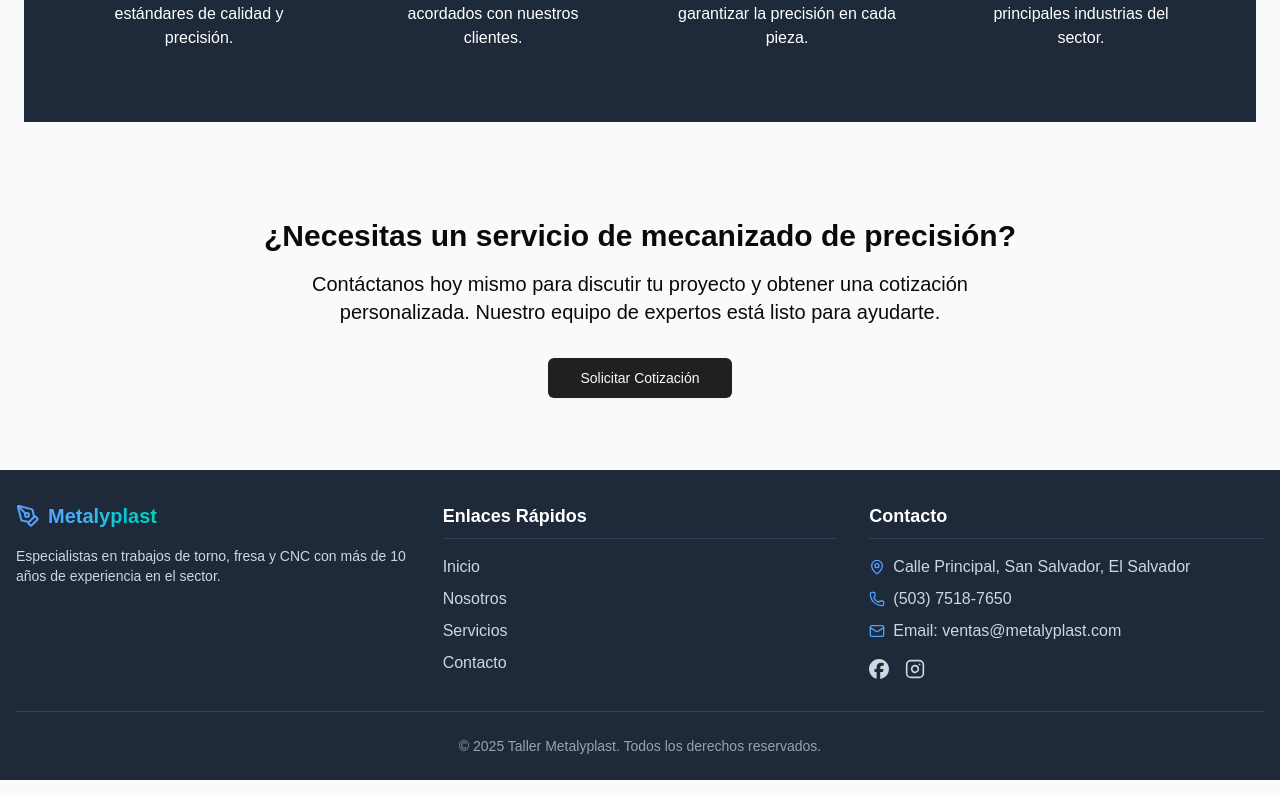
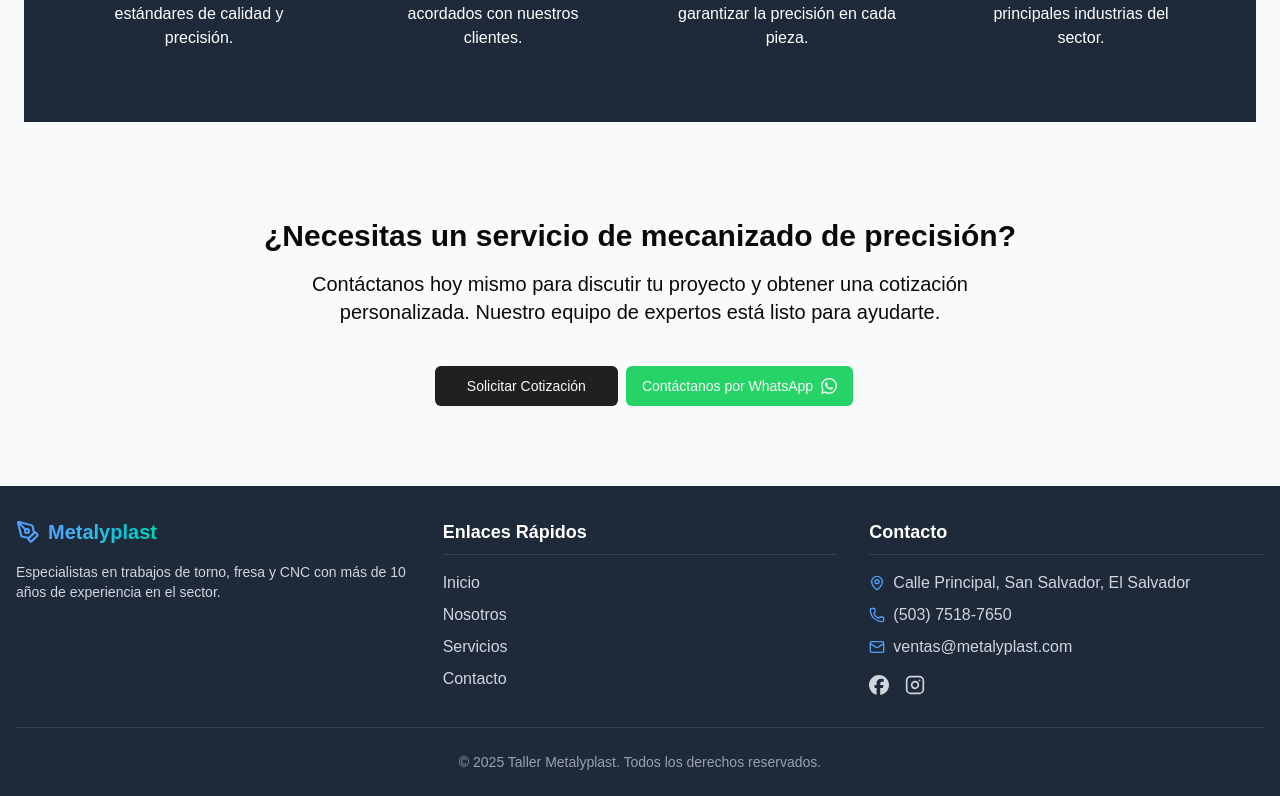
Before and after one commit to dormidosan/machine-workshop, a Next.js app: page / in a window 1280 px wide. Shown: the part 2313-3109 px from the top of the page. Built offline with nearby package versions, Linux system fonts and the light colour scheme.

Commit message:
whatapp on top

```diff
--- a/src/app/contact/page.tsx
+++ b/src/app/contact/page.tsx
@@ -31,20 +31,20 @@
           </div>
 
           <div className="text-sm">
-            <h2 className="text-xl font-semibold">Nuestra ubicación</h2>
+            <h2 className="text-2xl font-semibold py-2">Nuestra ubicación</h2>
 
             <p>Calle Principal, San Salvador, El Salvador</p>
           </div>
 
           <div className="text-sm">
-            <h2 className="text-xl font-semibold">Información de contacto</h2>
+            <h2 className="text-2xl font-semibold py-2">Información de contacto</h2>
 
-            <p>
+            <p className="text-lg text-[#2563eb] font-extrabold">
               <a href="tel:75187650">(503) 7518-7650</a>
             </p>
 
-            <p>
-              <a href="mailto:ventas@metalyplast.com">Email: ventas@metalyplast.com</a>
+            <p className="text-lg text-[#2563eb] font-extrabold">
+              <a href="mailto:ventas@metalyplast.com">ventas@metalyplast.com</a>
             </p>
           </div>
 
--- a/src/app/page.tsx
+++ b/src/app/page.tsx
@@ -229,9 +229,28 @@
             Contáctanos hoy mismo para discutir tu proyecto y obtener una cotización personalizada. Nuestro
             equipo de expertos está listo para ayudarte.
           </p>
-          <DefaultButton asChild size="lg" className="px-8 ">
+          <DefaultButton asChild size="lg" className="px-8 m-2">
             <Link href="/contact">Solicitar Cotización</Link>
           </DefaultButton>
+          <a
+            href="https://wa.me/50375187650?text=Hola%2C%20me%20gustaria%20realizar%20una%20cotizacion..."
+            target="_blank"
+            rel="noopener noreferrer"
+          >
+            <DefaultButton
+              asChild
+              size="lg"
+              className="px-8 hover:bg-[#00a000]"
+              style={{ backgroundColor: "#25D366" }}
+            >
+              <div className="bg-green-400 hover:bg-green-600">
+                <div>Contáctanos por WhatsApp</div>
+                <svg className="h-5 w-5" fill="currentColor" viewBox="0 0 24 24">
+                  <path d="M17.472 14.382c-.297-.149-1.758-.867-2.03-.967-.273-.099-.471-.148-.67.15-.197.297-.767.966-.94 1.164-.173.199-.347.223-.644.075-.297-.15-1.255-.463-2.39-1.475-.883-.788-1.48-1.761-1.653-2.059-.173-.297-.018-.458.13-.606.134-.133.298-.347.446-.52.149-.174.198-.298.298-.497.099-.198.05-.371-.025-.52-.075-.149-.669-1.612-.916-2.207-.242-.579-.487-.5-.669-.51-.173-.008-.371-.01-.57-.01-.198 0-.52.074-.792.372-.272.297-1.04 1.016-1.04 2.479 0 1.462 1.065 2.875 1.213 3.074.149.198 2.096 3.2 5.077 4.487.709.306 1.262.489 1.694.625.712.227 1.36.195 1.871.118.571-.085 1.758-.719 2.006-1.413.248-.694.248-1.289.173-1.413-.074-.124-.272-.198-.57-.347m-5.421 7.403h-.004a9.87 9.87 0 01-5.031-1.378l-.361-.214-3.741.982.998-3.648-.235-.374a9.86 9.86 0 01-1.51-5.26c.001-5.45 4.436-9.884 9.888-9.884 2.64 0 5.122 1.03 6.988 2.898a9.825 9.825 0 012.893 6.994c-.003 5.45-4.437 9.884-9.885 9.884m8.413-18.297A11.815 11.815 0 0012.05 0C5.495 0 .16 5.335.157 11.892c0 2.096.547 4.142 1.588 5.945L.057 24l6.305-1.654a11.882 11.882 0 005.683 1.448h.005c6.554 0 11.89-5.335 11.893-11.893a11.821 11.821 0 00-3.48-8.413z" />
+                </svg>
+              </div>
+            </DefaultButton>
+          </a>
         </div>
       </section>
     </div>
--- a/src/components/Footer.tsx
+++ b/src/components/Footer.tsx
@@ -73,7 +73,7 @@
               <li className="flex items-center gap-2">
                 <Mail className="h-4 w-4 text-blue-400" />
                 <span className="text-gray-300">
-                  <a href="mailto:ventas@metalyplast.com">Email: ventas@metalyplast.com</a>
+                  <a href="mailto:ventas@metalyplast.com">ventas@metalyplast.com</a>
                 </span>
               </li>
             </ul>
```
